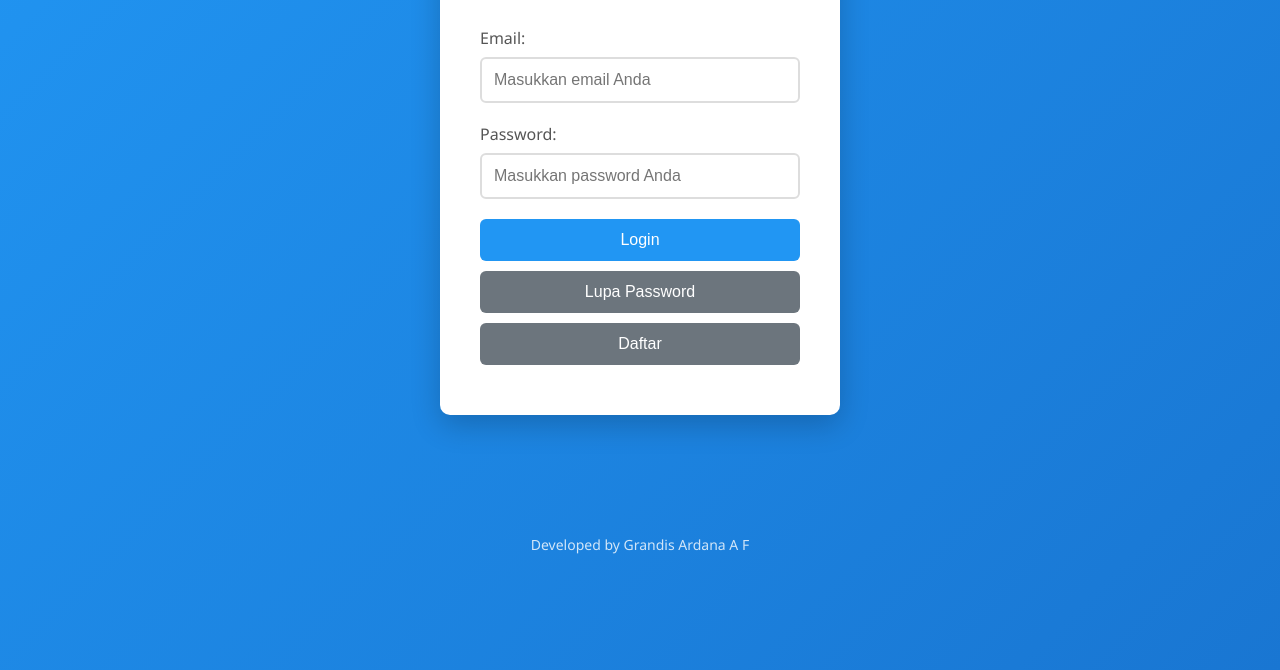
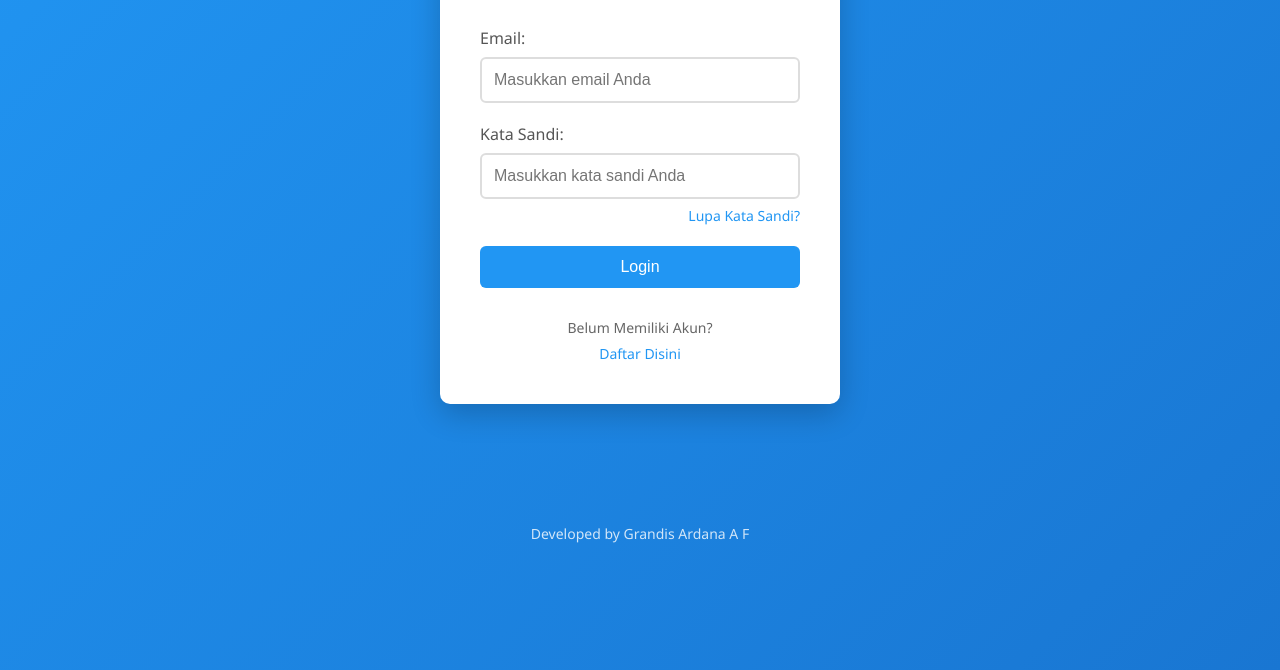
Before and after one commit to grndsard/sitta, a plain HTML site: page index.html in a window 1280 px wide. Shown: the part 230-900 px from the top of the page. Drawn offline with Linux system fonts and the light colour scheme.

Commit message:
Improvement Login Page

```diff
--- a/css/style.css
+++ b/css/style.css
@@ -378,3 +378,32 @@ body {
 .footer p {
     margin: 0;
 }
+
+/* Login page links */
+.forgot-password {
+    text-align: right;
+    margin-top: 5px;
+}
+
+.register-section {
+    text-align: center;
+    margin-top: 20px;
+}
+
+.register-section p {
+    margin: 0 0 5px 0;
+    color: #666;
+    font-size: 14px;
+}
+
+.link-text {
+    color: #2196F3;
+    text-decoration: none;
+    font-size: 14px;
+    transition: color 0.3s;
+}
+
+.link-text:hover {
+    color: #1976D2;
+    text-decoration: underline;
+}
--- a/index.html
+++ b/index.html
@@ -10,7 +10,7 @@
     <div class="login-container">
         <div class="login-header">
             <h1>SITTA</h1>
-            <p>Sistem Pemesanan Bahan Ajar Universitas Terbuka</p>
+            <p>Sistem Pemesanan Bahan Ajar <br> Universitas Terbuka</p>
         </div>
 
         <form id="loginForm">
@@ -20,13 +20,19 @@
             </div>
 
             <div class="form-group">
-                <label for="password">Password:</label>
-                <input type="password" id="password" required placeholder="Masukkan password Anda">
+                <label for="password">Kata Sandi:</label>
+                <input type="password" id="password" required placeholder="Masukkan kata sandi Anda">
+                <div class="forgot-password">
+                    <a href="#" onclick="bukaModal('lupaPasswordModal')" class="link-text">Lupa Kata Sandi?</a>
+                </div>
             </div>
 
             <button type="submit" class="btn btn-primary">Login</button>
-            <button type="button" class="btn btn-secondary" onclick="bukaModal('lupaPasswordModal')">Lupa Password</button>
-            <button type="button" class="btn btn-secondary" onclick="bukaModal('daftarModal')">Daftar</button>
+
+            <div class="register-section">
+                <p>Belum Memiliki Akun?</p>
+                <a href="#" onclick="bukaModal('daftarModal')" class="link-text">Daftar Disini</a>
+            </div>
         </form>
     </div>
 
@@ -34,12 +40,12 @@
     <div id="lupaPasswordModal" class="modal">
         <div class="modal-content">
             <span class="close" onclick="tutupModal('lupaPasswordModal')">&times;</span>
-            <h2>Lupa Password</h2>
+            <h2>Lupa Kata Sandi</h2>
             <div class="form-group">
                 <label for="emailReset">Email:</label>
                 <input type="email" id="emailReset" placeholder="Masukkan email Anda">
             </div>
-            <button class="btn btn-primary" onclick="resetPassword()">Kirim Reset Password</button>
+            <button class="btn btn-primary" onclick="resetPassword()">Kirim Reset Kata Sandi</button>
         </div>
     </div>
 
@@ -57,8 +63,8 @@
                 <input type="email" id="emailDaftar" placeholder="Masukkan email">
             </div>
             <div class="form-group">
-                <label for="passwordDaftar">Password:</label>
-                <input type="password" id="passwordDaftar" placeholder="Masukkan password">
+                <label for="passwordDaftar">Kata Sandi:</label>
+                <input type="password" id="passwordDaftar" placeholder="Masukkan kata sandi">
             </div>
             <button class="btn btn-primary" onclick="daftarAkun()">Daftar</button>
         </div>
@@ -94,7 +100,7 @@
                 // Arahkan ke halaman dashboard
                 window.location.href = 'dashboard.html';
             } else {
-                alert('Email/password yang anda masukkan salah');
+                alert('Email/kata sandi yang anda masukkan salah');
             }
         });
 
@@ -121,7 +127,7 @@
         function resetPassword() {
             const email = document.getElementById('emailReset').value;
             if (email) {
-                alert('Link reset password telah dikirim ke email Anda!');
+                alert('Link reset kata sandi telah dikirim ke email Anda!');
                 tutupModal('lupaPasswordModal');
             } else {
                 alert('Mohon masukkan email Anda!');
```
